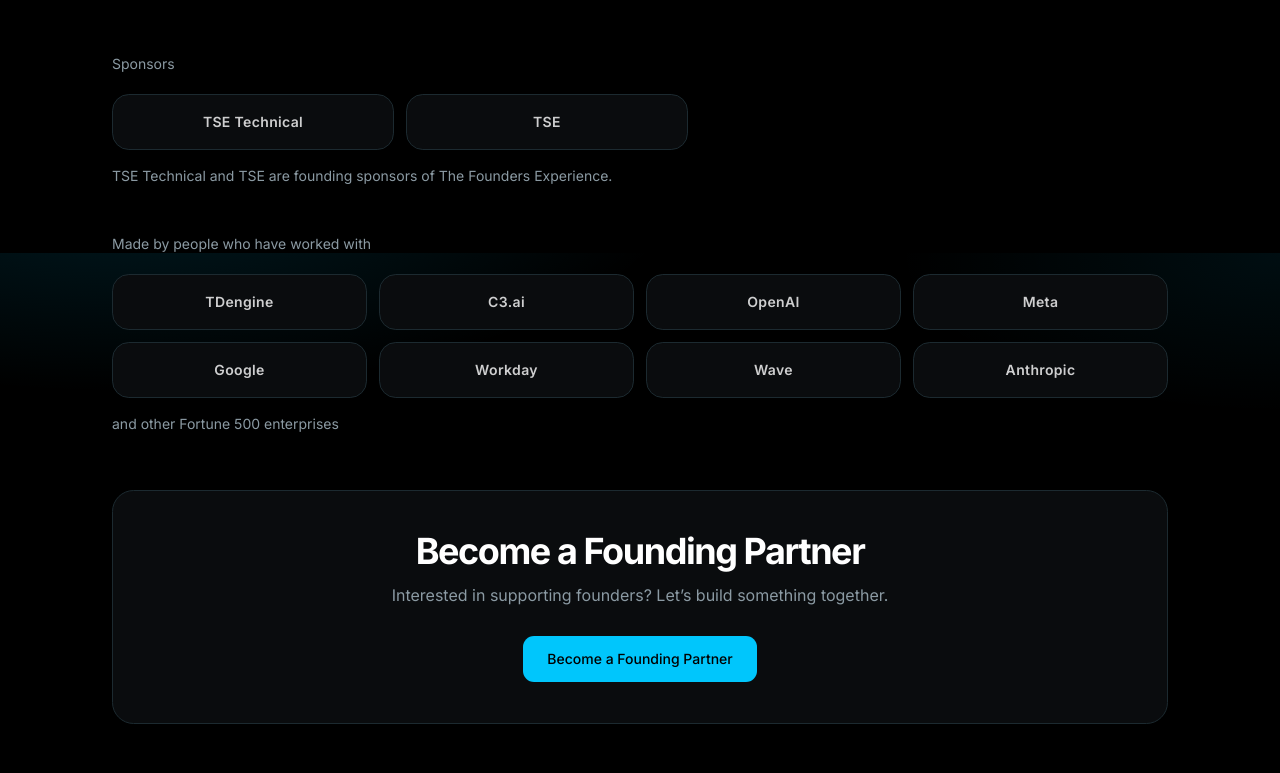
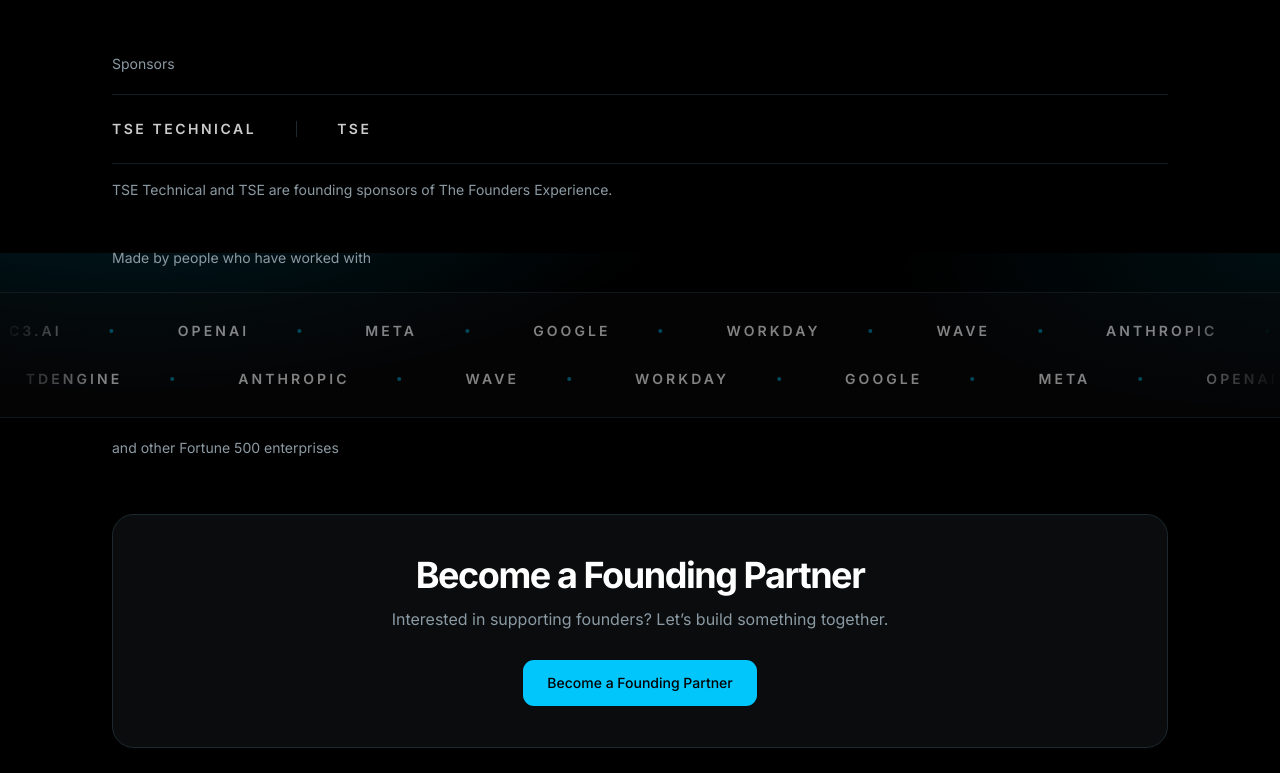
Before and after one commit to rarulraj/TheFoundersExperience-, a Next.js app: page /partners in a window 1280 px wide. Shown: the part 1347-2120 px from the top of the page. Built offline with nearby package versions, Linux system fonts and the light colour scheme.

Commit message:
Scroll company names in a two-row logo banner.
Replace the static tiles with a professional marquee so the companies the team has worked with read as a continuous wordmark strip.

Co-authored-by: Cursor <cursoragent@cursor.com>

```diff
--- a/src/app/globals.css
+++ b/src/app/globals.css
@@ -51,6 +51,26 @@
   --radius-2xl: calc(var(--radius) * 1.8);
   --radius-3xl: calc(var(--radius) * 2.2);
   --radius-4xl: calc(var(--radius) * 2.6);
+  --animate-marquee: marquee 42s linear infinite;
+  --animate-marquee-reverse: marquee-reverse 48s linear infinite;
+}
+
+@keyframes marquee {
+  from {
+    transform: translateX(0);
+  }
+  to {
+    transform: translateX(-50%);
+  }
+}
+
+@keyframes marquee-reverse {
+  from {
+    transform: translateX(-50%);
+  }
+  to {
+    transform: translateX(0);
+  }
 }
 
 :root {
--- /dev/null
+++ b/src/components/LogoMarquee.tsx
@@ -0,0 +1,75 @@
+"use client";
+
+import { useReducedMotion } from "framer-motion";
+import { cn } from "@/lib/utils";
+
+type LogoMarqueeProps = {
+  items: string[];
+  reverse?: boolean;
+  className?: string;
+};
+
+function Wordmark({ name }: { name: string }) {
+  return (
+    <span className="flex shrink-0 items-center gap-8 px-5 sm:gap-12 sm:px-8">
+      <span className="text-[0.8rem] font-semibold tracking-[0.22em] text-ink/50 uppercase sm:text-sm">
+        {name}
+      </span>
+      <span
+        aria-hidden
+        className="size-1 shrink-0 rounded-full bg-brand/35"
+      />
+    </span>
+  );
+}
+
+export function LogoMarquee({
+  items,
+  reverse = false,
+  className,
+}: LogoMarqueeProps) {
+  const reduceMotion = useReducedMotion();
+
+  if (reduceMotion) {
+    return (
+      <div
+        className={cn(
+          "flex flex-wrap items-center justify-center gap-y-3 py-3",
+          className
+        )}
+      >
+        {items.map((item) => (
+          <Wordmark key={item} name={item} />
+        ))}
+      </div>
+    );
+  }
+
+  return (
+    <div
+      className={cn(
+        "relative overflow-hidden py-3",
+        "[mask-image:linear-gradient(to_right,transparent,black_8%,black_92%,transparent)]",
+        className
+      )}
+    >
+      <p className="sr-only">{items.join(", ")}</p>
+      <div
+        className={cn(
+          "flex w-max",
+          reverse ? "animate-marquee-reverse" : "animate-marquee",
+          "hover:[animation-play-state:paused]"
+        )}
+        aria-hidden
+      >
+        {[0, 1].map((copy) => (
+          <div key={copy} className="flex">
+            {items.map((item) => (
+              <Wordmark key={`${copy}-${item}`} name={item} />
+            ))}
+          </div>
+        ))}
+      </div>
+    </div>
+  );
+}
--- a/src/components/Partners.tsx
+++ b/src/components/Partners.tsx
@@ -10,6 +10,7 @@ import {
   UsersRound,
 } from "lucide-react";
 import { FadeIn } from "@/components/FadeIn";
+import { LogoMarquee } from "@/components/LogoMarquee";
 import { Button } from "@/components/ui/button";
 import {
   partnerBenefits,
@@ -22,7 +23,7 @@ const icons = [UsersRound, Eye, CalendarRange, FileText, Package, Infinity];
 
 export function Partners() {
   return (
-    <section id="partners" className="section-stack scroll-mt-24">
+    <section id="partners" className="section-stack scroll-mt-24 overflow-hidden">
       <div className="container-site">
         <FadeIn>
           <p className="text-sm font-medium tracking-wide text-brand">
@@ -62,14 +63,19 @@ export function Partners() {
         <FadeIn delay={0.08}>
           <div className="mt-14">
             <p className="text-sm text-muted-foreground">Sponsors</p>
-            <div className="mt-5 grid grid-cols-1 gap-3 sm:max-w-xl sm:grid-cols-2">
+            <div className="mt-5 flex flex-wrap items-center gap-x-10 gap-y-3 border-y border-border/70 py-6">
               {partnerLogos.map((logo, index) => (
-                <div
-                  key={`${logo}-${index}`}
-                  className="flex min-h-14 items-center justify-center rounded-xl border border-border bg-surface px-4 py-3 text-center text-sm font-semibold tracking-wide text-ink/80"
-                >
+                <span key={logo} className="flex items-center gap-10">
+                  {index > 0 && (
+                    <span
+                      aria-hidden
+                      className="hidden h-4 w-px bg-border sm:block"
+                    />
+                  )}
+                  <span className="text-sm font-semibold tracking-[0.18em] text-ink/80 uppercase">
                     {logo}
-                </div>
+                  </span>
+                </span>
               ))}
             </div>
             <p className="mt-4 text-sm text-muted-foreground">
@@ -78,28 +84,22 @@ export function Partners() {
             </p>
           </div>
         </FadeIn>
+      </div>
 
-        <FadeIn delay={0.12}>
-          <div className="mt-12">
-            <p className="text-sm text-muted-foreground">
+      <div className="mt-12 overflow-hidden">
+        <p className="container-site text-sm text-muted-foreground">
           Made by people who have worked with
         </p>
-            <div className="mt-5 grid grid-cols-2 gap-3 sm:grid-cols-3 lg:grid-cols-4">
-              {companiesWorkedWith.map((company) => (
-                <div
-                  key={company}
-                  className="flex min-h-14 items-center justify-center rounded-xl border border-border bg-surface px-3 py-3 text-center text-sm font-semibold tracking-wide text-ink/80"
-                >
-                  {company}
+        <div className="mt-6 space-y-1 border-y border-border/50 bg-surface/40 py-4">
+          <LogoMarquee items={companiesWorkedWith} />
+          <LogoMarquee items={[...companiesWorkedWith].reverse()} reverse />
         </div>
-              ))}
-            </div>
-            <p className="mt-4 text-sm text-muted-foreground">
+        <p className="container-site mt-5 text-sm text-muted-foreground">
           {companiesWorkedWithNote}
         </p>
       </div>
-        </FadeIn>
 
+      <div className="container-site">
         <FadeIn delay={0.1}>
           <div className="mt-14 rounded-2xl border border-border bg-surface px-5 py-8 text-center sm:px-10 sm:py-10">
             <h3 className="font-display text-2xl tracking-tight text-ink sm:text-4xl">
--- a/src/components/SocialProof.tsx
+++ b/src/components/SocialProof.tsx
@@ -1,11 +1,12 @@
 "use client";
 
 import { FadeIn } from "@/components/FadeIn";
+import { LogoMarquee } from "@/components/LogoMarquee";
 import { memberLogos, socialProofPoints } from "@/data/content";
 
 export function SocialProof() {
   return (
-    <section id="community" className="section-padding scroll-mt-24">
+    <section id="community" className="section-padding scroll-mt-24 overflow-hidden">
       <div className="container-site">
         <FadeIn>
           <div className="grid gap-10 lg:grid-cols-[1.1fr_0.9fr] lg:items-end">
@@ -44,26 +45,19 @@ export function SocialProof() {
         </div>
 
         <FadeIn delay={0.1}>
-          <div className="mt-14">
-            <p className="text-sm text-muted-foreground">
-              Made by people who have worked with
-            </p>
-            <div className="mt-5 grid grid-cols-2 gap-3 sm:grid-cols-3 lg:grid-cols-4">
-              {memberLogos.map((logo) => (
-                <div
-                  key={logo}
-                  className="flex h-16 items-center justify-center rounded-xl border border-dashed border-border bg-surface/60 px-3 text-center text-xs font-medium tracking-wide text-muted-foreground"
-                >
-                  {logo}
-                </div>
-              ))}
-            </div>
-            <p className="mt-4 text-sm text-muted-foreground">
-              and other Fortune 500 enterprises
-            </p>
-          </div>
+          <p className="mt-14 text-sm text-muted-foreground">
+            Made by people who have worked with
+          </p>
         </FadeIn>
       </div>
+
+      <div className="mt-6 space-y-1 border-y border-border/50 bg-surface/40 py-4">
+        <LogoMarquee items={memberLogos} />
+        <LogoMarquee items={[...memberLogos].reverse()} reverse />
+      </div>
+      <p className="container-site mt-5 text-sm text-muted-foreground">
+        and other Fortune 500 enterprises
+      </p>
     </section>
   );
 }
--- a/src/components/Sponsors.tsx
+++ b/src/components/Sponsors.tsx
@@ -1,11 +1,16 @@
 "use client";
 
 import { FadeIn } from "@/components/FadeIn";
-import { companiesWorkedWith, companiesWorkedWithNote, partnerLogos } from "@/data/content";
+import { LogoMarquee } from "@/components/LogoMarquee";
+import {
+  companiesWorkedWith,
+  companiesWorkedWithNote,
+  partnerLogos,
+} from "@/data/content";
 
 export function Sponsors() {
   return (
-    <section className="section-stack border-t border-border/60">
+    <section className="section-stack overflow-hidden border-t border-border/60">
       <div className="container-site">
         <FadeIn>
           <p className="text-sm font-medium tracking-wide text-brand">
@@ -17,14 +22,19 @@ export function Sponsors() {
         </FadeIn>
 
         <FadeIn delay={0.06}>
-          <div className="mt-8 grid grid-cols-1 gap-3 sm:max-w-xl sm:grid-cols-2">
-            {partnerLogos.map((logo) => (
-              <div
-                key={logo}
-                className="flex min-h-14 items-center justify-center rounded-xl border border-border bg-surface px-4 py-3 text-center text-sm font-semibold tracking-wide text-ink/80"
-              >
-                {logo}
-              </div>
+          <div className="mt-8 flex flex-wrap items-center gap-x-10 gap-y-3 border-y border-border/70 py-6">
+            {partnerLogos.map((logo, index) => (
+              <span key={logo} className="flex items-center gap-10">
+                {index > 0 && (
+                  <span
+                    aria-hidden
+                    className="hidden h-4 w-px bg-border sm:block"
+                  />
+                )}
+                <span className="text-sm font-semibold tracking-[0.18em] text-ink/80 uppercase">
+                  {logo}
+                </span>
+              </span>
             ))}
           </div>
         </FadeIn>
@@ -33,21 +43,20 @@ export function Sponsors() {
           <p className="mt-12 text-sm text-muted-foreground">
             Made by people who have worked with
           </p>
-          <div className="mt-5 grid grid-cols-2 gap-3 sm:grid-cols-3 lg:grid-cols-4">
-            {companiesWorkedWith.map((company) => (
-              <div
-                key={company}
-                className="flex min-h-14 items-center justify-center rounded-xl border border-border bg-surface px-3 py-3 text-center text-sm font-semibold tracking-wide text-ink/80"
-              >
-                {company}
-              </div>
-            ))}
-          </div>
-          <p className="mt-4 text-sm text-muted-foreground">
-            {companiesWorkedWithNote}
-          </p>
         </FadeIn>
       </div>
+
+      <div className="mt-6 space-y-1 border-y border-border/50 bg-surface/40 py-4">
+        <LogoMarquee items={companiesWorkedWith} />
+        <LogoMarquee
+          items={[...companiesWorkedWith].reverse()}
+          reverse
+        />
+      </div>
+
+      <p className="container-site mt-5 text-sm text-muted-foreground">
+        {companiesWorkedWithNote}
+      </p>
     </section>
   );
 }
```
Lines whose indentation alone changed are shown as unchanged.
